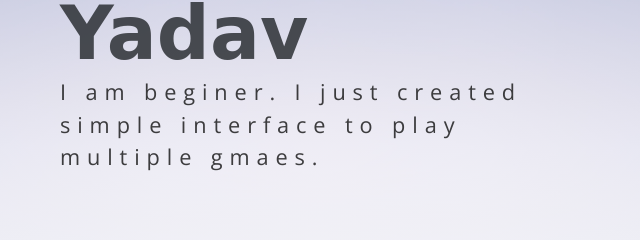
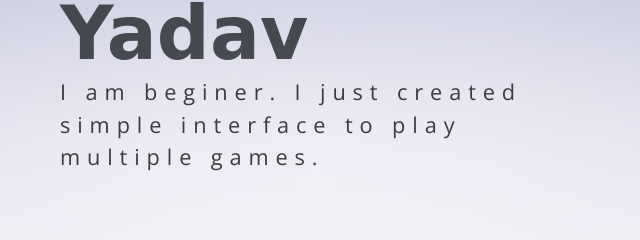
Before and after one commit to Laude123/multi-game, a plain HTML site: page index.html in a window 1280 px wide. Shown: the part 401-641 px from the top of the page, 320-960 px from the left. Drawn offline with nearby package versions, Linux system fonts and the light colour scheme; a web font is replaced by a local one.

Commit message:
Update index.html

```diff
--- a/index.html
+++ b/index.html
@@ -33,7 +33,7 @@
                 <span class="up">HI!</span>
                 <span class="down">I am Akash Yadav</span>
             </h1>
-            <p class="header-subtitle">I am beginer. I just created simple interface to play multiple gmaes.</p>
+            <p class="header-subtitle">I am beginer. I just created simple interface to play multiple games.</p>
         </div>
     </header><!-- end of page header -->
 
```
